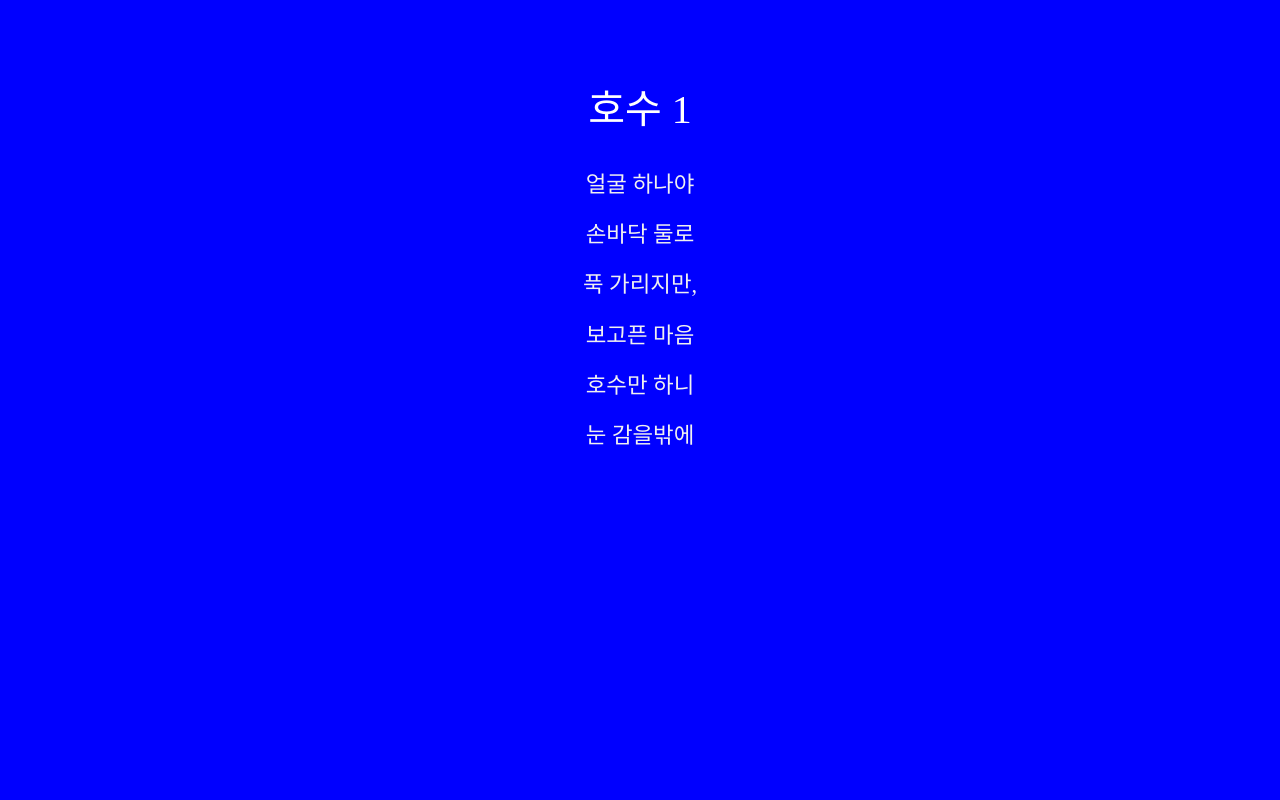
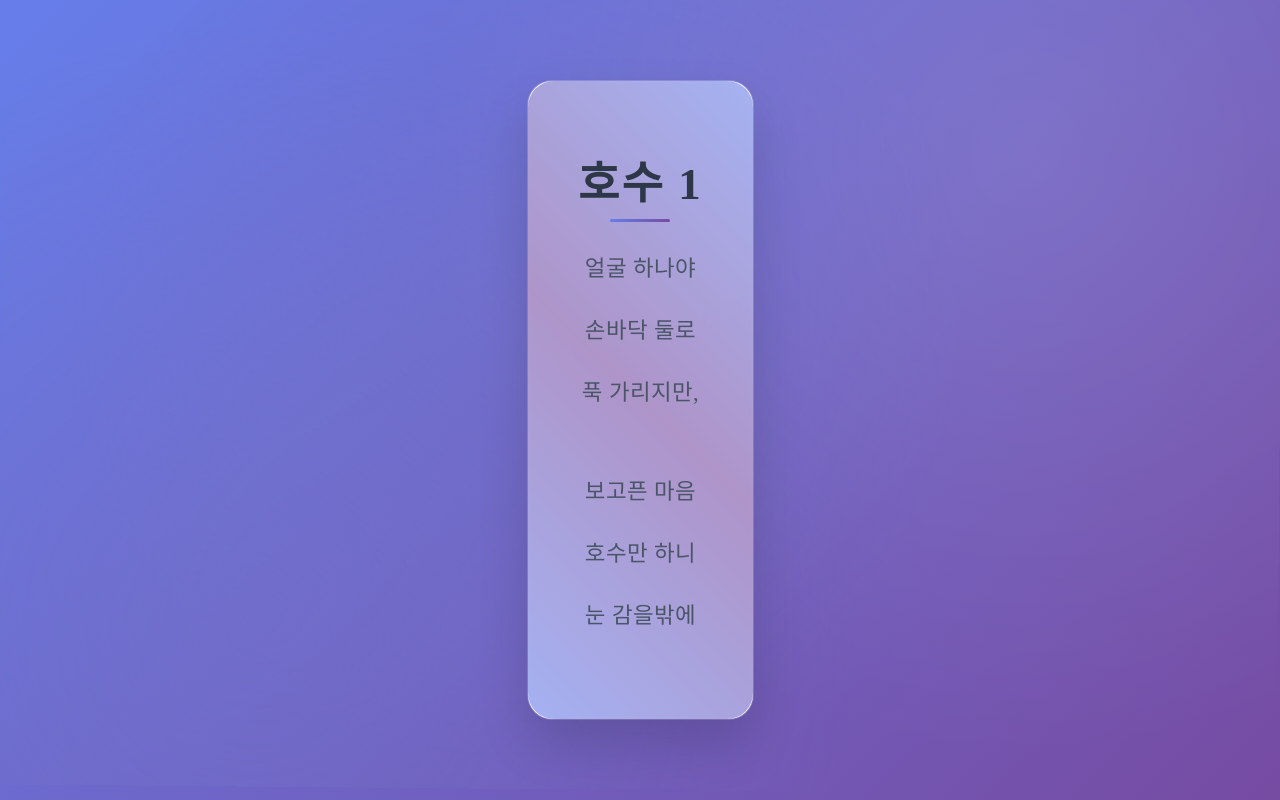
Before and after one commit to Jimin-619/myweb, a plain HTML site: page poet.html in a window 1280 px wide. Drawn offline with Linux system fonts and the light colour scheme.

Commit message:
Update poet.html

```diff
--- a/poet.html
+++ b/poet.html
@@ -1,69 +1,236 @@
 <!DOCTYPE html>
-<html>
+<html lang="ko">
 <head>
     <title>Favorite Poet</title>
     <meta name="viewport" content="user-scalable=no,initial-scale=1,maximum-scale=1">
     <meta charset="UTF-8">
+    <link href="https://cdnjs.cloudflare.com/ajax/libs/font-awesome/6.0.0/css/all.min.css" rel="stylesheet">
     <style>
-    @import url('https://fonts.googleapis.com/css2?family=Noto+Serif+KR:wght@400;500&display=swap');
+    @import url('https://fonts.googleapis.com/css2?family=Noto+Serif+KR:wght@400;500;600;700&display=swap');
+
+    * {
+        margin: 0;
+        padding: 0;
+        box-sizing: border-box;
+    }
 
     body {
         font-family: 'Noto Serif KR', serif;
+        min-height: 100vh;
+        display: flex;
+        flex-direction: column;
+        justify-content: center;
+        align-items: center;
+        background: linear-gradient(135deg, #667eea 0%, #764ba2 100%);
+        position: relative;
+        overflow: hidden;
+    }
+
+    body::before {
+        content: '';
+        position: absolute;
+        top: 0;
+        left: 0;
+        right: 0;
+        bottom: 0;
+        background:
+            radial-gradient(circle at 20% 80%, rgba(120, 119, 198, 0.3) 0%, transparent 50%),
+            radial-gradient(circle at 80% 20%, rgba(255, 255, 255, 0.1) 0%, transparent 50%),
+            radial-gradient(circle at 40% 40%, rgba(120, 119, 198, 0.2) 0%, transparent 50%);
+        animation: float 20s ease-in-out infinite;
+    }
+
+    @keyframes float {
+        0%, 100% { transform: translateY(0px) rotate(0deg); }
+        50% { transform: translateY(-20px) rotate(1deg); }
+    }
+
+    .poem-container {
+        background: rgba(255, 255, 255, 0.95);
+        backdrop-filter: blur(20px);
+        border-radius: 24px;
+        padding: 3rem 2.5rem;
+        box-shadow:
+            0 25px 50px rgba(0, 0, 0, 0.15),
+            0 0 0 1px rgba(255, 255, 255, 0.2);
         text-align: center;
-        padding: 50px 20px;
-        margin: 0;
+        position: relative;
+        transform: translateY(0);
+        animation: poetryReveal 1.5s ease-out;
+        border: 2px solid rgba(255, 255, 255, 0.3);
+    }
+
+    @keyframes poetryReveal {
+        0% {
+            opacity: 0;
+            transform: translateY(30px) scale(0.9);
+        }
+        100% {
+            opacity: 1;
+            transform: translateY(0) scale(1);
+        }
+    }
+
+    .poem-container::before {
+        content: '';
+        position: absolute;
+        top: -2px;
+        left: -2px;
+        right: -2px;
+        bottom: -2px;
+        background: linear-gradient(45deg, #667eea, #764ba2, #667eea);
+        border-radius: 26px;
+        opacity: 0.7;
+        z-index: -1;
+        animation: borderGlow 3s ease-in-out infinite alternate;
+    }
+
+    @keyframes borderGlow {
+        0% { opacity: 0.5; }
+        100% { opacity: 0.8; }
     }
 
     h1 {
         font-size: 2.5rem;
-        font-weight: 500;
-        margin-bottom: 30px;
-        color: #333;
+        font-weight: 600;
+        color: #2d3748;
+        margin-bottom: 2rem;
+        position: relative;
+        letter-spacing: 0.05em;
     }
 
-    p {
-        font-size: 1.4rem;
-        line-height: 1.8;
-        margin: 10px 0;
-        color: #555;
+    h1::after {
+        content: '';
+        position: absolute;
+        bottom: -10px;
+        left: 50%;
+        transform: translateX(-50%);
+        width: 60px;
+        height: 3px;
+        background: linear-gradient(90deg, #667eea, #764ba2);
+        border-radius: 2px;
     }
 
-    @media screen and (max-width: 767px){
-        body {
-            background-color: red;
-            color: white;
-        }
-        h1 { color: white; }
-        p { color: #f0f0f0; }
+    .poem-content {
+        line-height: 2.2;
+        font-size: 1.3rem;
+        color: #4a5568;
+        font-weight: 400;
+        letter-spacing: 0.02em;
     }
 
-    @media screen and (min-width: 768px){
+    .poem-content p {
+        margin: 0.8rem 0;
+        opacity: 0;
+        animation: lineAppear 0.8s ease-out forwards;
+        position: relative;
+        transition: all 0.3s ease;
+    }
+
+    .poem-content p:hover {
+        color: #667eea;
+        transform: translateX(5px);
+    }
+
+    .poem-content p:nth-child(1) { animation-delay: 0.3s; }
+    .poem-content p:nth-child(2) { animation-delay: 0.5s; }
+    .poem-content p:nth-child(3) { animation-delay: 0.7s; }
+    .poem-content p:nth-child(4) { animation-delay: 0.9s; }
+    .poem-content p:nth-child(5) { animation-delay: 1.1s; }
+    .poem-content p:nth-child(6) { animation-delay: 1.3s; }
+
+    @keyframes lineAppear {
+        0% {
+            opacity: 0;
+            transform: translateX(-20px);
+        }
+        100% {
+            opacity: 1;
+            transform: translateX(0);
+        }
+    }
+
+    .stanza-break {
+        height: 1.5rem;
+    }
+
+    @media screen and (max-width: 767px) {
         body {
-            background-color: green;
-            color: white;
+            background: linear-gradient(135deg, #ff9a9e 0%, #fecfef 50%, #fecfef 100%);
+            padding: 1rem;
         }
-        h1 { color: white; }
-        p { color: #f0f0f0; }
+
+        .poem-container {
+            padding: 2rem 1.5rem;
+            margin: 1rem;
+        }
+
+        h1 {
+            font-size: 2rem;
+            margin-bottom: 1.5rem;
+        }
+
+        .poem-content {
+            font-size: 1.1rem;
+            line-height: 2;
+        }
+    }
+
+    @media screen and (min-width: 768px) and (max-width: 959px) {
+        body {
+            background: linear-gradient(135deg, #a8edea 0%, #fed6e3 100%);
+        }
+
+        h1 {
+            font-size: 2.2rem;
+        }
+
+        .poem-content {
+            font-size: 1.2rem;
+        }
     }
 
     @media screen and (min-width: 960px) {
         body {
-            background-color: blue;
-            color: white;
+            background: linear-gradient(135deg, #667eea 0%, #764ba2 100%);
         }
-        h1 { color: white; }
-        p { color: #f0f0f0; }
+
+        .poem-container {
+            padding: 4rem 3rem;
+        }
+
+        h1 {
+            font-size: 2.8rem;
+        }
+
+        .poem-content {
+            font-size: 1.4rem;
+        }
+    }
+
+    /* 반응형 애니메이션 */
+    @media (prefers-reduced-motion: reduce) {
+        *, *::before, *::after {
+            animation: none !important;
+            transition: none !important;
+        }
     }
     </style>
 </head>
 <body>
+    <div class="poem-container">
         <h1>호수 1</h1>
+        <div class="poem-content">
             <p>얼굴 하나야</p>
             <p>손바닥 둘로</p>
             <p>푹 가리지만,</p>
 
+            <div class="stanza-break"></div>
+
             <p>보고픈 마음</p>
             <p>호수만 하니</p>
             <p>눈 감을밖에</p>
+        </div>
+    </div>
 </body>
 </html>
```
Lines whose indentation alone changed are shown as unchanged.
